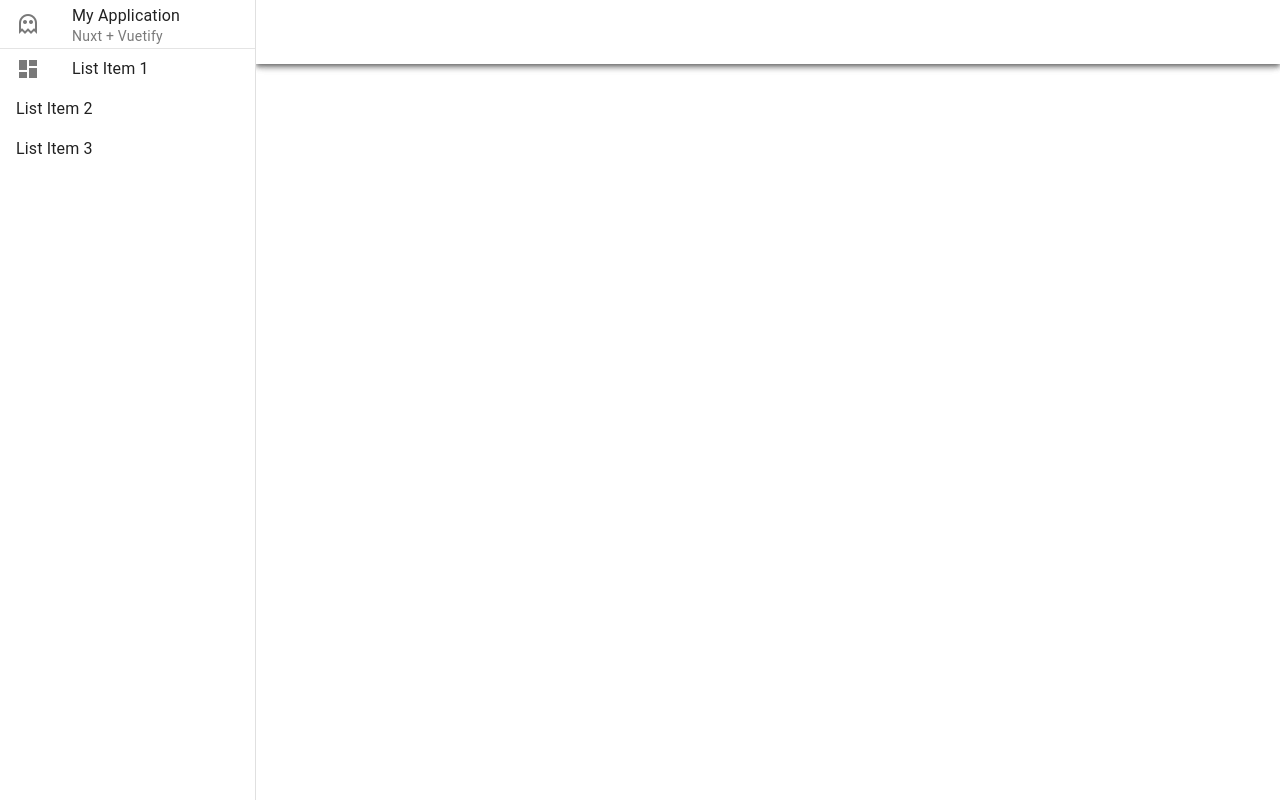
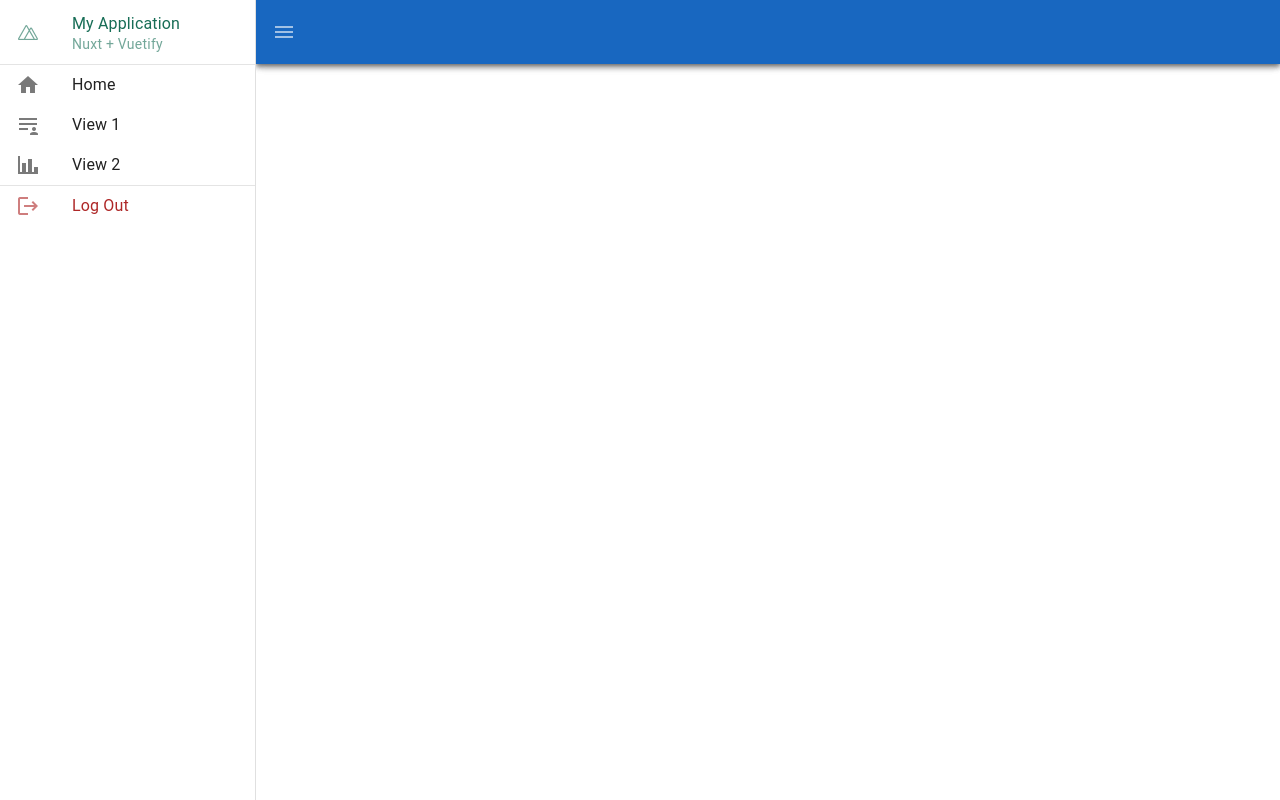
Before and after one commit to FelipeGomeees/nuxt_template, a Nuxt app: page / in a window 1280 px wide. Built offline with nearby package versions, Linux system fonts and the light colour scheme.

Commit message:
feat: general changes some general changes before doing js heavy stuff, like auth, unit tests and i18n, or event the base api.

```diff
--- a/components/base/appbar/index.vue
+++ b/components/base/appbar/index.vue
@@ -1,5 +1,10 @@
 <template>
-    <v-app-bar>
-        <v-list-item></v-list-item>
+    <v-app-bar color="primary">
+        <v-list-item
+        class="list-item"
+        prepend-icon="mdi-menu">
+        </v-list-item>
     </v-app-bar>
 </template>
+
+<style lang="scss" src="./style.scss" scoped/>
--- a/components/base/drawer/index.vue
+++ b/components/base/drawer/index.vue
@@ -1,9 +1,37 @@
 <template>
     <v-navigation-drawer>
-        <v-list-item prepend-icon="mdi-ghost-outline" title="My Application" subtitle="Nuxt + Vuetify"></v-list-item>
-        <v-divider></v-divider>
-        <v-list-item link prepend-icon="mdi-view-dashboard" title="List Item 1"></v-list-item>
-        <v-list-item link title="List Item 2"></v-list-item>
-        <v-list-item link title="List Item 3"></v-list-item>
+        <v-list-item
+        prepend-icon="mdi-nuxt"
+        title="My Application"
+        height="64px"
+        subtitle="Nuxt + Vuetify"
+        class="list__header">
+        </v-list-item>
+        <v-divider>
+        </v-divider>
+        <v-list-item
+        link
+        prepend-icon="mdi-home"
+        title="Home">
+        </v-list-item>
+        <v-list-item
+        link
+        prepend-icon="mdi-text-account"
+        title="View 1">
+        </v-list-item>
+        <v-list-item
+        link
+        prepend-icon="mdi-chart-bar"
+        title="View 2">
+        </v-list-item>
+        <v-divider class="list__footer-divider"></v-divider>
+        <v-list-item
+        class="list__footer"
+        link
+        prepend-icon="mdi-logout"
+        title="Log Out">
+        </v-list-item>
     </v-navigation-drawer>
 </template>
+
+<style lang="scss" src="./style.scss" scoped/>
--- a/components/base/drawer/style.scss
+++ b/components/base/drawer/style.scss
@@ -10,5 +10,5 @@
 
 .list__footer{
     margin-top: auto;
-    color: $secondary-dark;
+    color: $danger;
 }
--- a/pages/login/index.vue
+++ b/pages/login/index.vue
@@ -30,6 +30,7 @@
                 type="password"/>
                 <CoreBtn
                 class="form__btn"
+                :to="'/home'"
                 size="large">Log In</CoreBtn>
             </v-form>
             <div class="more">
```
